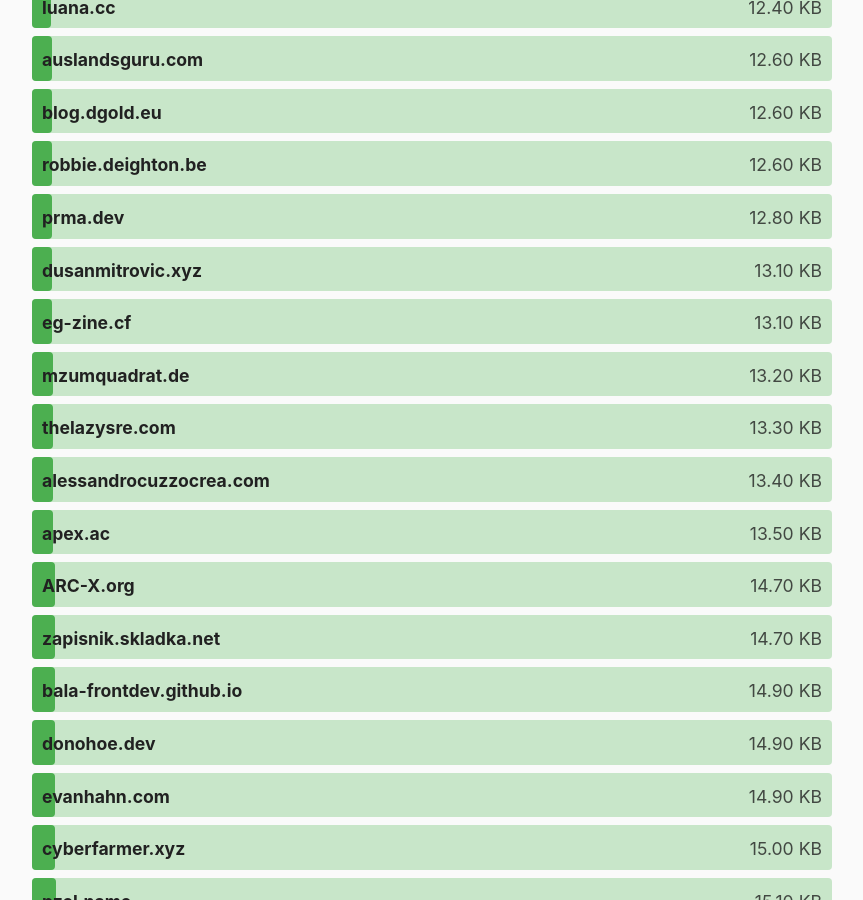
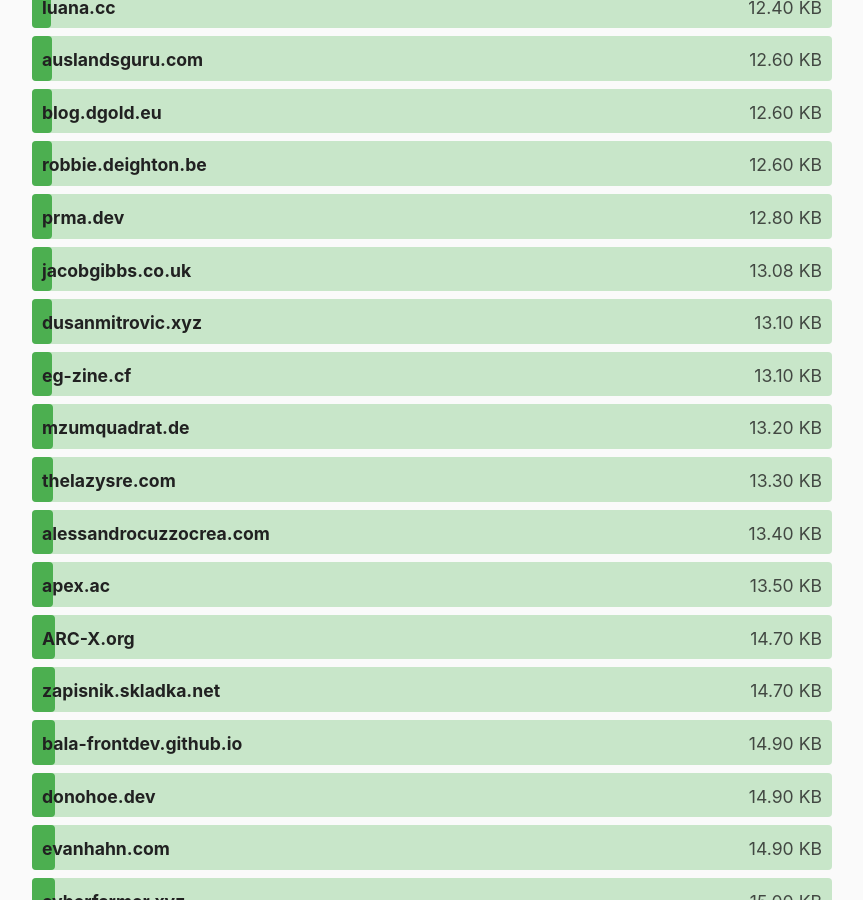
Before and after one commit to kevquirk/512kb.club, a Jekyll site: the page built from index.md, in a window 1280 px wide and 900 px high, scrolled down 6583 px. Shown: the whole window, without its empty margins (208-1071 px from the left). Built offline with Jekyll 4.4.1, drawn with Linux system fonts in a browser that asks for light colours; some of the changed text lies outside the part shown.

Commit message:
Update sites.yml

```diff
--- a/_data/sites.yml
+++ b/_data/sites.yml
@@ -10,7 +10,7 @@
 
 - domain: jacobgibbs.co.uk
   url: https://jacobgibbs.co.uk/
-  size: 25.12
+  size: 13.08
   last_checked: 2024-01-20
 
 - domain: 0xff.nu
```
